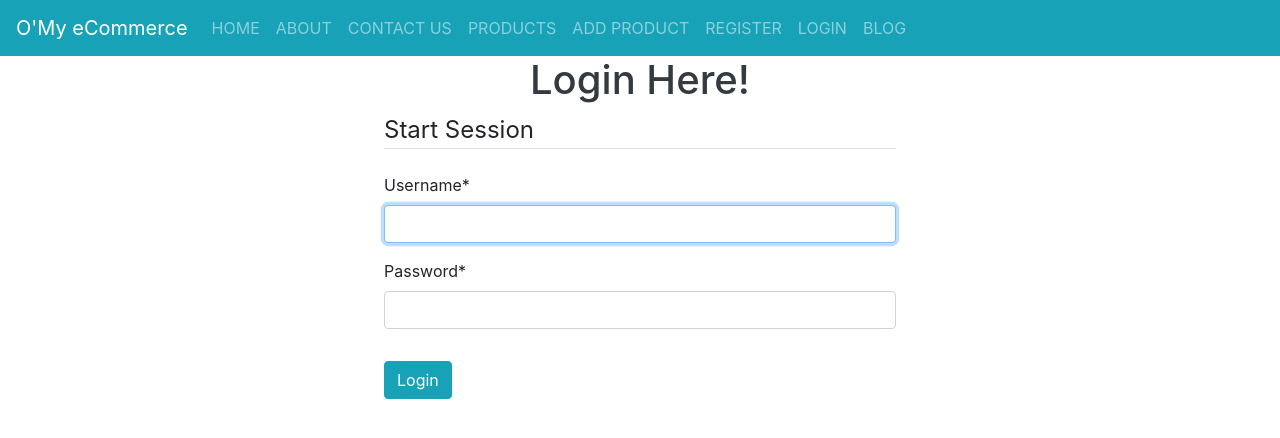
After one commit to waru-guru/forms-crud, a Django app: page /login/ in a window 1280 px wide. The commit adds this page. Shown: the top 438 px of the page. Run offline with Django 4.2, Linux system fonts and the light colour scheme; some libraries are stand-ins or nearby versions.

Commit message:
I made some changes in some files

```diff
--- a/morningDjangoHtmlFormsProject/settings.py
+++ b/morningDjangoHtmlFormsProject/settings.py
@@ -43,6 +43,7 @@ INSTALLED_APPS = [
 ]
 CRISPY_ALLOWED_TEMPLATE_PACKS = 'bootstrap4'
 CRISPY_TEMPLATE_PACK = 'bootstrap4'
+LOGIN_REDIRECT_URL = 'home-page'
 
 MIDDLEWARE = [
     'django.middleware.security.SecurityMiddleware',
@@ -126,6 +127,7 @@ STATICFILES_DIRS = [
     BASE_DIR / 'static'
 ]
 
+
 # Default primary key field type
 # https://docs.djangoproject.com/en/4.2/ref/settings/#default-auto-field
 
--- a/morningDjangoHtmlFormsProject/urls.py
+++ b/morningDjangoHtmlFormsProject/urls.py
@@ -16,15 +16,17 @@ Including another URLconf
 """
 from django.contrib import admin
 from django.urls import path
-from . import views
+from . import views as user_views
+from django.contrib.auth import views as auth_views
 
 urlpatterns = [
     path('admin/', admin.site.urls),
-    path('', views.index, name='home-page'),
-    path('add-product/', views.add_product, name='add-product-page'),
-    path('products/', views.products, name='all-products'),
-    path('delete-product/<id>', views.delete_product, name='del-pr'),
-    path('update-product/<id>', views.update_product, name='upd-pr'),
-    path('register/', views.register, name='register-page'),
+    path('', user_views.index, name='home-page'),
+    path('add-product/', user_views.add_product, name='add-product-page'),
+    path('products/', user_views.products, name='all-products'),
+    path('delete-product/<id>', user_views.delete_product, name='del-pr'),
+    path('update-product/<id>', user_views.update_product, name='upd-pr'),
+    path('register/', user_views.register, name='register-page'),
+    path('login/', auth_views.LoginView.as_view(template_name='login.html'), name='login-page')
 
 ]
--- a/morningDjangoHtmlFormsProject/views.py
+++ b/morningDjangoHtmlFormsProject/views.py
@@ -67,3 +67,7 @@ def register(request):
     else:
         form = UserRegistrationForm()
     return render(request, 'register.html', {'form': form})
+
+
+# def login(request):
+#     return render(request, 'login.html')
--- a/templates/index.html
+++ b/templates/index.html
@@ -1,5 +1,5 @@
 {% extends 'master.html' %}
 {% load static %}
 {% block content %}
-<h1 class="text-dark text-center mt-3">Welcome to O'My eCommerce</h1>
+<h1 class="text-dark text-center mt-3">Welcome {{ user.name }}</h1>
 {% endblock %}
--- /dev/null
+++ b/templates/login.html
@@ -0,0 +1,18 @@
+{% extends 'master.html' %}
+{% load static %}
+{% load crispy_forms_tags%}
+{% load crispy_forms_filters %}
+
+{% block content %}
+    <h1 class="text-center text-dark">Login Here!</h1>
+    <form class="register-form" action="{% url 'login-page' %}" method="post">
+        {% csrf_token %}
+        <fieldset class="form-group">
+            <legend class="border-bottom mb-4">Start Session</legend>
+            {{ form | crispy }}
+        </fieldset>
+        <div class="form-group">
+            <input class="btn btn-info" value="Login" type="submit">
+        </div>
+    </form>
+{% endblock %}
--- a/templates/master.html
+++ b/templates/master.html
@@ -43,7 +43,7 @@
                     <a class="nav-link" href="{% url 'register-page' %}">REGISTER</a>
                 </li>
                 <li class="nav-item">
-                    <a class="nav-link" href="#">LOGIN</a>
+                    <a class="nav-link" href="{% url 'login-page' %}">LOGIN</a>
                 </li>
                 <li class="nav-item">
                     <a class="nav-link" href="#">BLOG</a>
```
Also changed, not shown: db.sqlite3.
